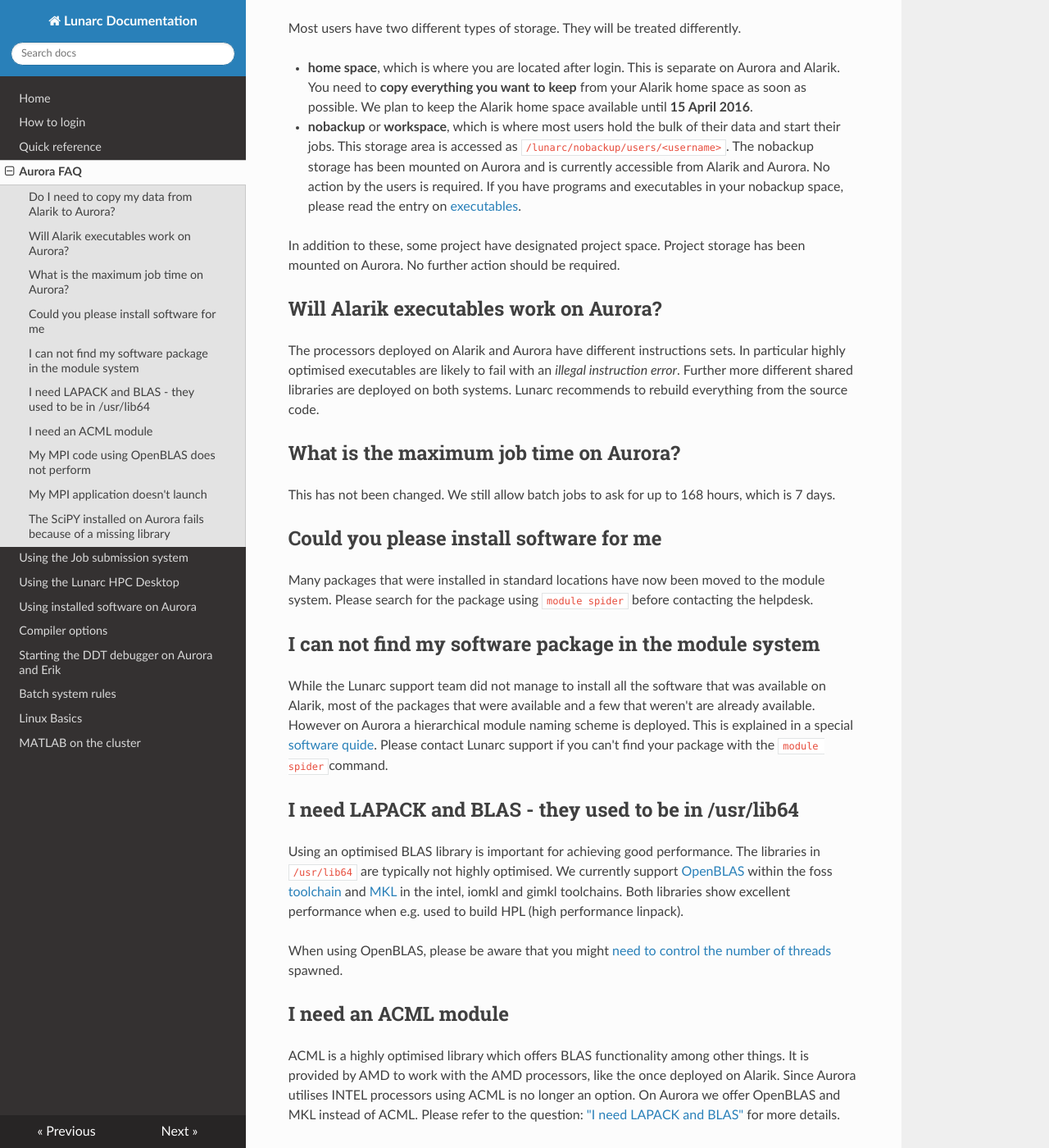
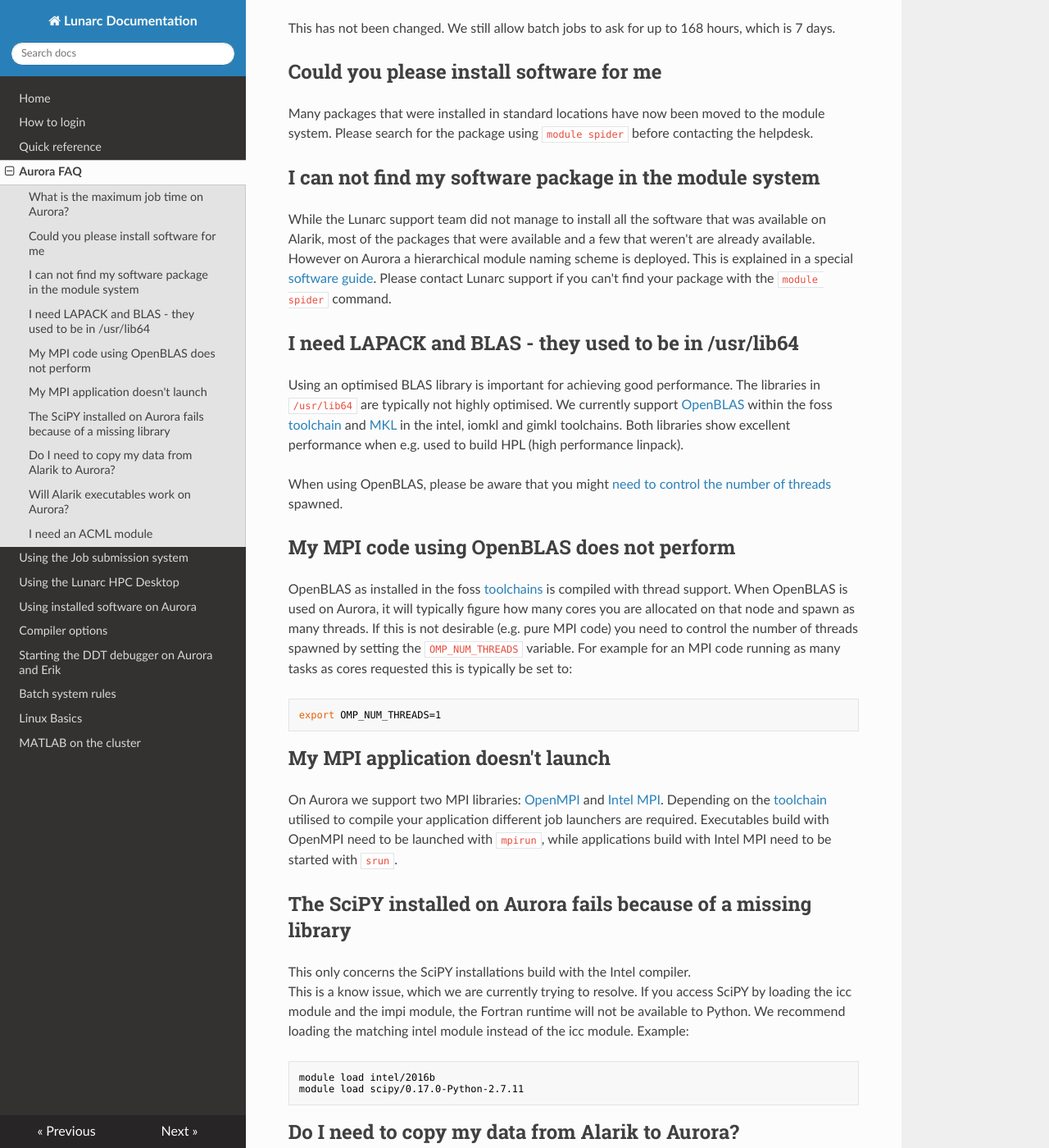
Before and after one commit to lunarc/lunarc_docs, an MkDocs documentation site: the page built from docs/aurora_faq.md, in a window 1280 px wide and 1400 px high, scrolled down 518 px. Shown: the whole window at 82% size. Built offline with MkDocs 1.6.1, drawn with Linux system fonts in a browser that asks for light colours; nearby versions of some CDN libraries; old or Windows-style settings are respelled for this version of MkDocs; some of the changed text lies outside the part shown.

Commit message:
Update to the Aurora FAQ.  Tuning down of Alarik transition issues, new section on pre-requisite incompatibilities

````diff
--- a/docs/aurora_faq.md
+++ b/docs/aurora_faq.md
@@ -2,6 +2,42 @@
 Author: Joachim Hein (Lunarc)
 
 ![Node icon](images/node_icon.jpg "Node icon")
+
+
+
+## What is the maximum job time on Aurora?
+This has not been changed.  We still allow batch jobs to ask for up to 168 hours, which is 7 days.
+
+## Could you please install software for me
+Many packages that were installed in standard locations have now been moved to the module system.  Please search for the package using `module spider` before contacting the helpdesk.
+
+## I can not find my software package in the module system
+While the Lunarc support team did not manage to install all the software that was available on Alarik, most of the packages that were available and a few that weren't are already available.  However on Aurora a hierarchical module naming scheme is deployed.  This is explained in a special [software guide](http://lunarc-documentation.readthedocs.org/en/latest/aurora_modules/).  Please contact Lunarc support if you can't find your package with the `module spider` command.
+
+
+## I need LAPACK and BLAS - they used to be in /usr/lib64
+Using an optimised BLAS library is important for achieving good performance.  The libraries in `/usr/lib64` are typically not highly optimised.  We currently support [OpenBLAS](http://www.openblas.net/) within the foss [toolchain](http://lunarc-documentation.readthedocs.org/en/latest/aurora_modules/#compiling-code-and-using-toolchains) and [MKL](https://software.intel.com/en-us/intel-mkl) in the intel, iomkl and gimkl toolchains.  Both libraries show excellent performance when e.g. used to build HPL (high performance linpack).
+
+When using OpenBLAS, please be aware that you might [need to control the number of threads](#my-mpi-code-using-openblas-does-not-perform) spawned.
+
+
+
+## My MPI code using OpenBLAS does not perform
+OpenBLAS as installed in the foss [toolchains](http://lunarc-documentation.readthedocs.org/en/latest/aurora_modules/#compiling-code-and-using-toolchains) is compiled with thread support.  When OpenBLAS is used on Aurora, it will typically figure how many cores you are allocated on that node and spawn as many threads.  If this is not desirable (e.g. pure MPI code) you need to control the number of threads spawned by setting the `OMP_NUM_THREADS` variable.  For example for an MPI code running as many tasks as cores requested this is typically be set to:
+```bash
+export OMP_NUM_THREADS=1
+```
+
+## My MPI application doesn't launch
+On Aurora we support two MPI libraries: [OpenMPI](https://www.open-mpi.org/) and [Intel MPI](https://software.intel.com/en-us/intel-mpi-library).  Depending on the [toolchain](http://lunarc-documentation.readthedocs.org/en/latest/aurora_modules/#compiling-code-and-using-toolchains) utilised to compile your application different job launchers are required.  Executables build with OpenMPI need to be launched with `mpirun`, while applications build with Intel MPI need to be started with `srun`.
+
+## The SciPY installed on Aurora fails because of a missing library
+This only concerns the SciPY installations build with the Intel compiler.
+This is a know issue, which we are currently trying to resolve.  If you access SciPY by loading the icc module and the impi module, the Fortran runtime will not be available to Python.  We recommend loading the matching intel module instead of the icc module.  Example:
+```bash
+module load intel/2016b
+module load scipy/0.17.0-Python-2.7.11
+```
 
 ## Do I need to copy my data from Alarik to Aurora?
 Most users have two different types of storage.  They will be treated differently.
@@ -14,35 +50,5 @@ In addition to these, some project have designated project space.  Project stora
 ## Will Alarik executables work on Aurora?
 The processors deployed on Alarik and Aurora have different instructions sets.  In particular highly optimised executables are likely to fail with an *illegal instruction error*.  Further more different shared libraries are deployed on both systems.  Lunarc recommends to rebuild everything from the source code.
 
-## What is the maximum job time on Aurora?
-This has not been changed.  We still allow batch jobs to ask for up to 168 hours, which is 7 days.
-
-## Could you please install software for me
-Many packages that were installed in standard locations have now been moved to the module system.  Please search for the package using `module spider` before contacting the helpdesk.
-
-## I can not find my software package in the module system
-While the Lunarc support team did not manage to install all the software that was available on Alarik, most of the packages that were available and a few that weren't are already available.  However on Aurora a hierarchical module naming scheme is deployed.  This is explained in a special [software quide](http://lunarc-documentation.readthedocs.org/en/latest/aurora_modules/).  Please contact Lunarc support if you can't find your package with the `module spider`command.
-
-## I need LAPACK and BLAS - they used to be in /usr/lib64
-Using an optimised BLAS library is important for achieving good performance.  The libraries in `/usr/lib64` are typically not highly optimised.  We currently support [OpenBLAS](http://www.openblas.net/) within the foss [toolchain](http://lunarc-documentation.readthedocs.org/en/latest/aurora_modules/#compiling-code-and-using-toolchains) and [MKL](https://software.intel.com/en-us/intel-mkl) in the intel, iomkl and gimkl toolchains.  Both libraries show excellent performance when e.g. used to build HPL (high performance linpack).
-
-When using OpenBLAS, please be aware that you might [need to control the number of threads](#my-mpi-code-using-openblas-does-not-perform) spawned.
-
 ## I need an ACML module
 ACML is a highly optimised library which offers BLAS functionality among other things.  It is provided by AMD to work with the AMD processors, like the once deployed on Alarik.  Since Aurora utilises INTEL processors using ACML is no longer an option.  On Aurora we offer OpenBLAS and MKL instead of ACML.  Please refer to the question: ["I need LAPACK and BLAS"](#i-need-lapack-and-blas) for more details.
-
-## My MPI code using OpenBLAS does not perform
-OpenBLAS as installed in the foss [toolchains](http://lunarc-documentation.readthedocs.org/en/latest/aurora_modules/#compiling-code-and-using-toolchains) is compiled with thread support.  When OpenBLAS is used on Aurora, it will typically figure how many cores you are allocated on that node and spawn as many threads.  If this is not desirable (e.g. pure MPI code) you need to control the number of threads spawned by setting the `OMP_NUM_THREADS` variable.  For example for an MPI code running as many tasks as cores requested this is typically be set to:
-```bash
-export OMP_NUM_THREADS=1
-```
-
-## My MPI application doesn't launch
-On Aurora we support two MPI libraries: [OpenMPI](https://www.open-mpi.org/) and [Intel MPI](https://software.intel.com/en-us/intel-mpi-library).  Depending on the [toolchain](http://lunarc-documentation.readthedocs.org/en/latest/aurora_modules/#compiling-code-and-using-toolchains) utilised to compile your application different job launchers are required.  Executables build with OpenMPI need to be launched with `mpirun`, while applications build with Intel MPI need to be started with `srun`.
-
-## The SciPY installed on Aurora fails because of a missing library
-This is a know issue, which we are currently trying to resolve.  If you access SciPY by loading the icc module and the impi module, the Fortran runtime will not be available to Python.  We recommend loading the matching intel module instead of the icc module.  Example:
-```bash
-module load intel/2016a
-module load scipy/0.16.1-Python-2.7.10
-```
````
